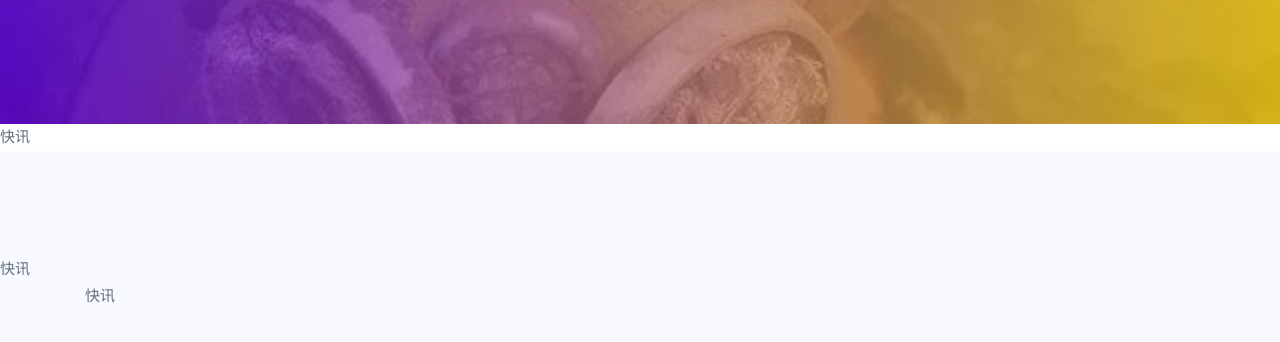
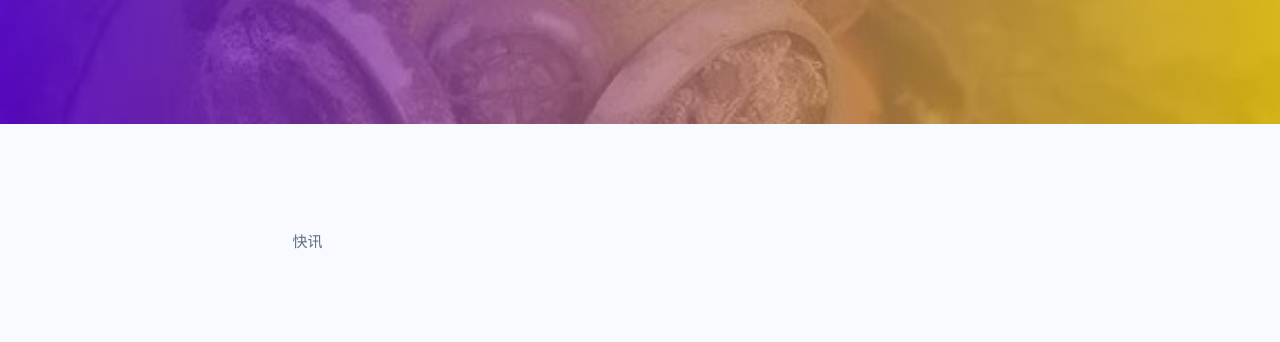
Before and after one commit to chenfeizhisheng/chenfeizhisheng.github.io, a Jekyll site: the page built from index.html, in a window 1280 px wide and 900 px high, scrolled down 700 px. Shown: the top 342 px of the window. Built offline with Jekyll 4.4.1, drawn with Linux system fonts in a browser that asks for light colours; some web fonts are replaced.

Commit message:
Update index.html

```diff
--- a/index.html
+++ b/index.html
@@ -15,11 +15,11 @@ title: 尘肺之声
       </div>
     </div>
 
-快讯
-    <section class="ftco-section bg-light">快讯
-      <div class="container">快讯
-        <div class="row justify-content-center mb-5 pb-3">
-          <div class="col-md-7 heading-section ftco-animate text-center">
+
+    <section class="ftco-section bg-light">
+      <div class="container">
+        <div class="row justify-content-center mb-5 pb-3">快讯
+          <div class="col-md-7 heading-section ftco-animate text-center">快讯
             <h2 class="mb-4">新讯</h2>
           </div>
         </div>
```
